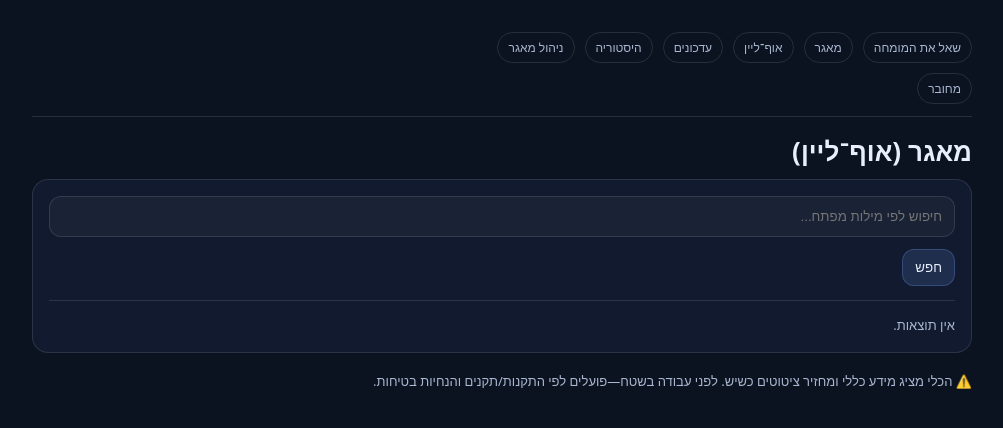
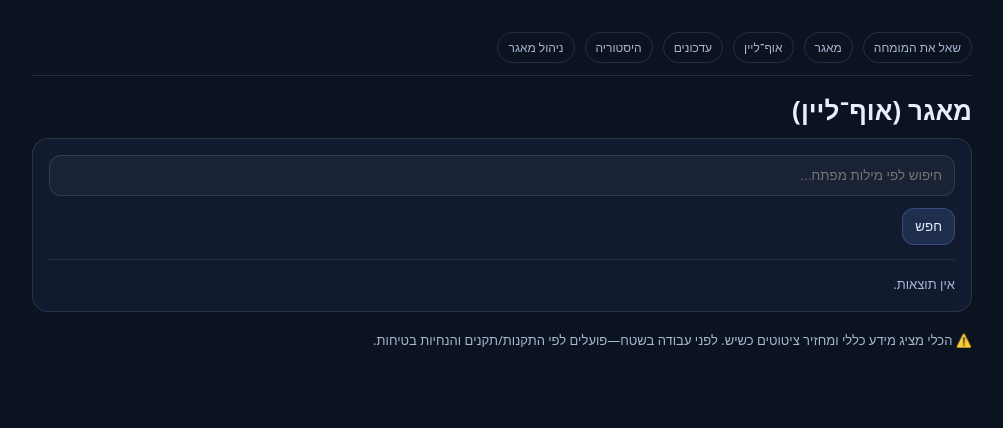
Before and after one commit to GLA7479/AI-ELECT, a Next.js app: page /library in a window 1280 px wide. Shown: the top 428 px of the page, without its empty margins (138-1141 px from the left). Built offline with nearby package versions, Linux system fonts and the light colour scheme.

Commit message:
auto: update project files

```diff
--- a/components/Layout.tsx
+++ b/components/Layout.tsx
@@ -1,29 +1,9 @@
 "use client";
 
 import Link from "next/link";
-import { ReactNode, useEffect, useState } from "react";
-
-function useOnlineStatus() {
-  const [online, setOnline] = useState(true);
-
-  useEffect(() => {
-    if (typeof window === "undefined") return;
-    const update = () => setOnline(navigator.onLine);
-    update();
-    window.addEventListener("online", update);
-    window.addEventListener("offline", update);
-    return () => {
-      window.removeEventListener("online", update);
-      window.removeEventListener("offline", update);
-    };
-  }, []);
-
-  return online;
-}
+import { ReactNode } from "react";
 
 export default function Layout({ children }: { children: ReactNode }) {
-  const online = useOnlineStatus();
-
   return (
     <div className="container">
       <div className="nav">
@@ -47,7 +27,6 @@ export default function Layout({ children }: { children: ReactNode }) {
             ניהול מאגר
           </Link>
         </div>
-        <span className="badge navStatus">{online ? "מחובר" : "אוף־ליין"}</span>
       </div>
 
       {children}
```
